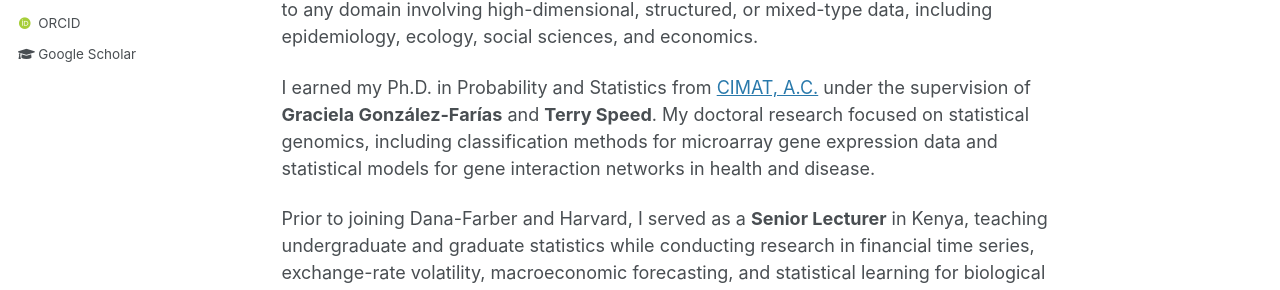
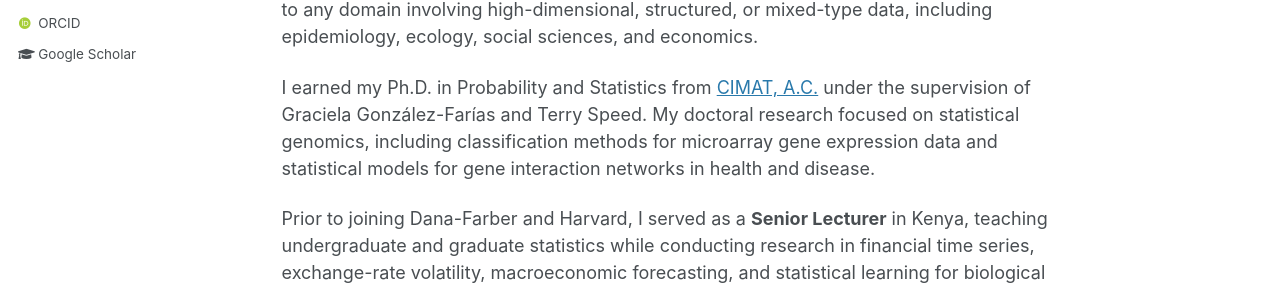
Before and after one commit to wagala/wagala.github.io, a Jekyll site: the page built from _pages/about.md, in a window 1280 px wide and 1216 px high. Shown: the part 505-795 px from the top of the window. Built offline with Jekyll 4.4.1, drawn with Linux system fonts in a browser that asks for light colours; some web fonts are replaced.

```diff
--- a/_pages/about.md
+++ b/_pages/about.md
@@ -29,7 +29,7 @@ and economics.
 
 I earned my Ph.D. in Probability and Statistics from
 [CIMAT, A.C.](https://www.cimat.mx/) under the supervision of
-**Graciela González-Farías** and **Terry Speed**. My doctoral research
+Graciela González-Farías and Terry Speed. My doctoral research
 focused on statistical genomics, including classification methods for
 microarray gene expression data and statistical models for gene interaction
 networks in health and disease.
```
